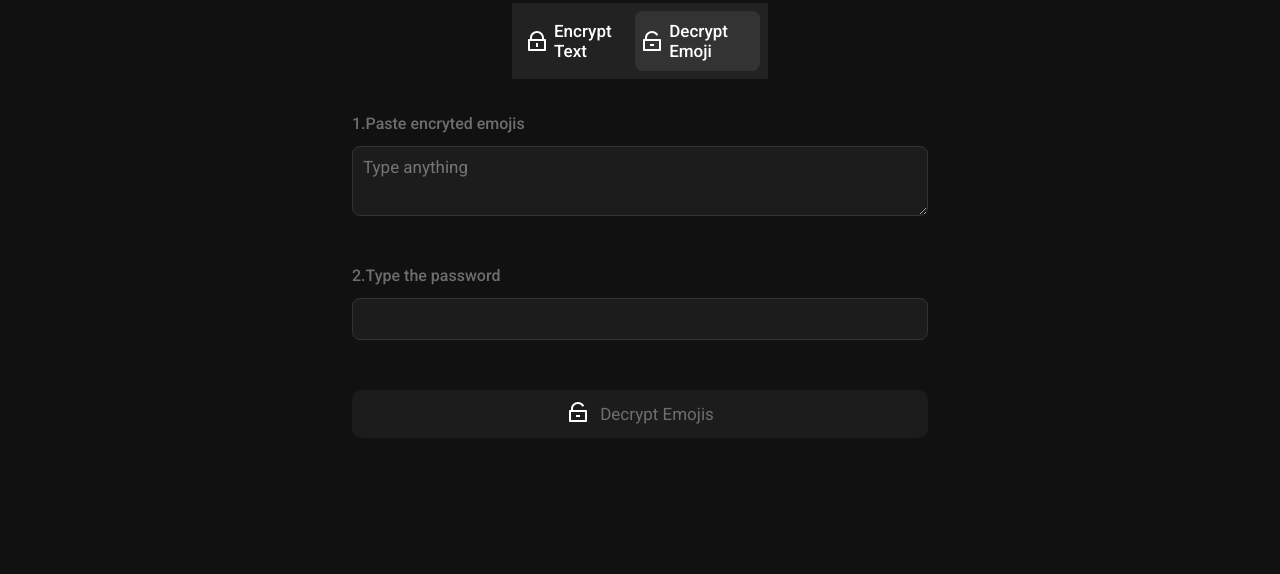
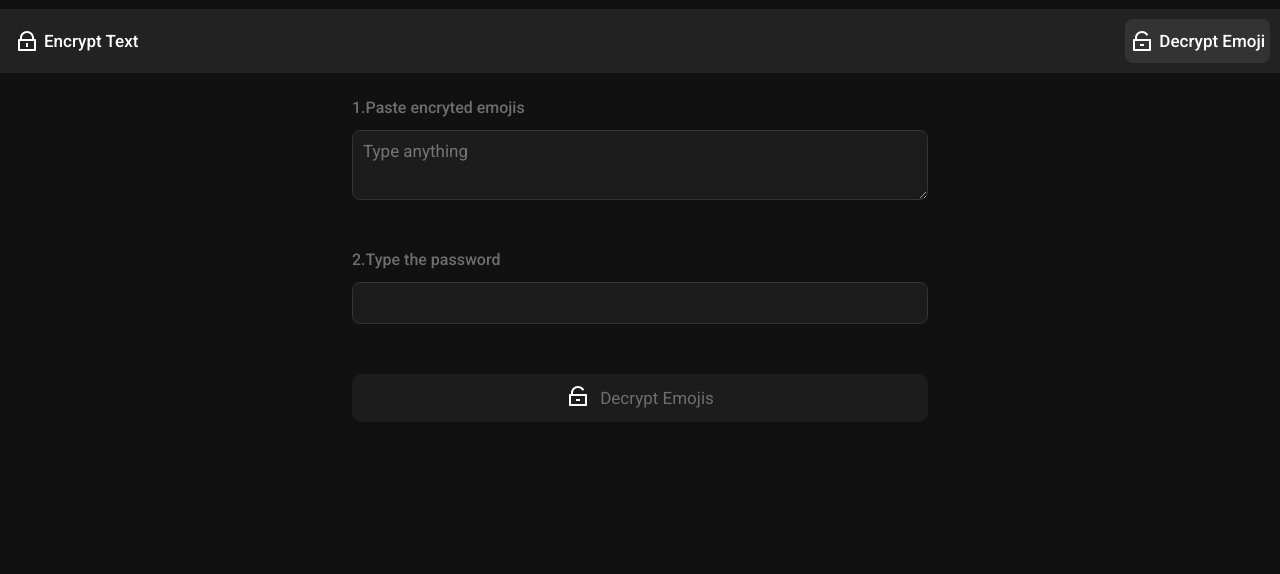
Before and after one commit to theriturajps/Text-Emoji-encryption-decryption, a plain HTML site: page index.html in a window 1280 px wide. Shown: the part 226-800 px from the top of the page. Drawn offline with Linux system fonts and the light colour scheme.

Commit message:
Update style.css

```diff
--- a/style.css
+++ b/style.css
@@ -42,15 +42,16 @@ img{
     transition: 0.3s ease;
 }
 
-#main>#encdec{
+#main>#encdec {
     align-items: center;
     display: flex;
     justify-content: space-between;
     background-color: #222;
-    padding: 8px;
-    width: 20%;
-    margin: 35px 0;
+    padding: 10px;
+    width: 100%;
+    margin: 25px 0;
 }
+
 #main>#encdec h3{
     font-size: 17px;
     display: flex;
```
